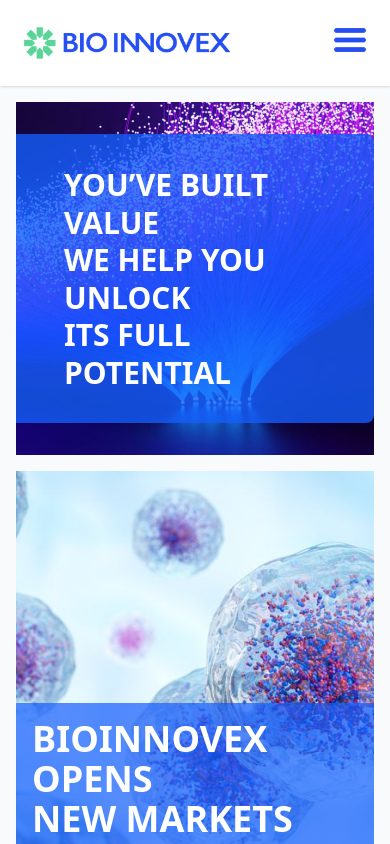
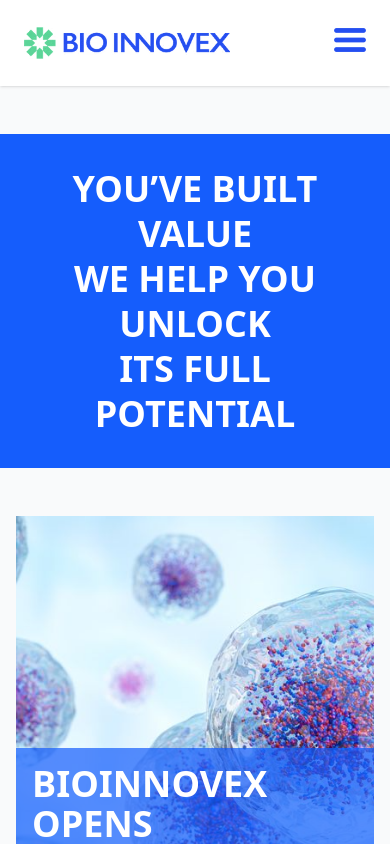
Before and after one commit to AnthonySTZ/BioInnovex, a React (Vite) app: page / in a window 390 px wide. Shown: the top 844 px of the page. Built offline with nearby package versions, Linux system fonts and the light colour scheme.

Commit message:
fix(header): use hidden except of invisble to prevent the overflow x

```diff
--- a/src/App.tsx
+++ b/src/App.tsx
@@ -10,7 +10,7 @@
 
 function App() {
   return (
-    <main className='bg-gray-50 flex flex-col gap-4 lg:gap-8 overflow-y-scroll'>
+    <main className='bg-gray-50 flex flex-col gap-4 lg:gap-8 overflow-y-scroll no-scrollbar'>
       <Header />
       <MainImage />
       <NewMarkets />
--- a/src/components/Header.tsx
+++ b/src/components/Header.tsx
@@ -9,7 +9,7 @@
     return (
         <div className="flex justify-between items-center p-6 bg-white shadow">
             <a href="/"><img src={logo} className="h-8 w-auto"/></a>
-            <div className="text-lg flex justify-evenly items-center text-nowrap gap-8 text-blue-500 font-semibold w-0 invisible md:visible md:w-auto">
+            <div className="hidden md:flex text-lg justify-evenly items-center text-nowrap gap-8 text-blue-500 font-semibold md:w-auto">
                 <a href="#about-us">About us</a>
                 <a href="#our-services">Our services</a>
                 <a href="#references">References</a>
--- a/src/components/MainImage.tsx
+++ b/src/components/MainImage.tsx
@@ -2,7 +2,8 @@
 
 export default function MainImage() {
     return (
-        <div className="transition-all duration-150 ease-in-out flex bg-cover bg-center py-8 md:py-16 mx-4 lg:mx-8"
+        <>
+        <div className="transition-all duration-150 ease-in-out hidden md:flex bg-cover bg-center py-8 md:py-16 mx-4 lg:mx-8"
         style= { { backgroundImage: `url(${purpleStrings})` } }>
             <div className="bg-blue-600/80 p-12 py-8 lg:py-24 rounded-r-lg">
                 <h1 className="text-3xl lg:text-5xl text-white font-semibold leading-tight">
@@ -12,5 +13,13 @@
                 </h1>
             </div>
         </div>
+        <div className="my-8 p-8 flex md:hidden text-center items-center justify-center bg-radial bg-blue-600">
+            <h1 className="text-4xl text-white font-semibold leading-tight">
+                YOU’VE BUILT VALUE<br/>
+                WE HELP YOU UNLOCK<br/>
+                ITS FULL POTENTIAL
+            </h1>
+        </div>
+        </>
     )
 }
--- a/src/components/Opportunity.tsx
+++ b/src/components/Opportunity.tsx
@@ -15,7 +15,7 @@
                 <div className="hidden lg:block">
                 <Timeline />
                 </div>
-                <h3 className="text-blue-600 text-3xl md:text-4xl font-semibold">
+                <h3 className="text-blue-600 text-2xl md:text-4xl font-semibold">
                     AVERAGE TIME-TO-MARKET FOR<br/>
                     RARE DISEASES TREATMENTS<br/>
                     6–9 MONTHS
--- a/src/index.css
+++ b/src/index.css
@@ -1,3 +1,13 @@
 @import "tailwindcss";
 
+@layer utilities {
+  .no-scrollbar::-webkit-scrollbar {
+    display: none;
+  }
+  .no-scrollbar {
+    -ms-overflow-style: none;
+    scrollbar-width: none;
+  }
+}
+
 html { scroll-behavior: smooth; }
```
